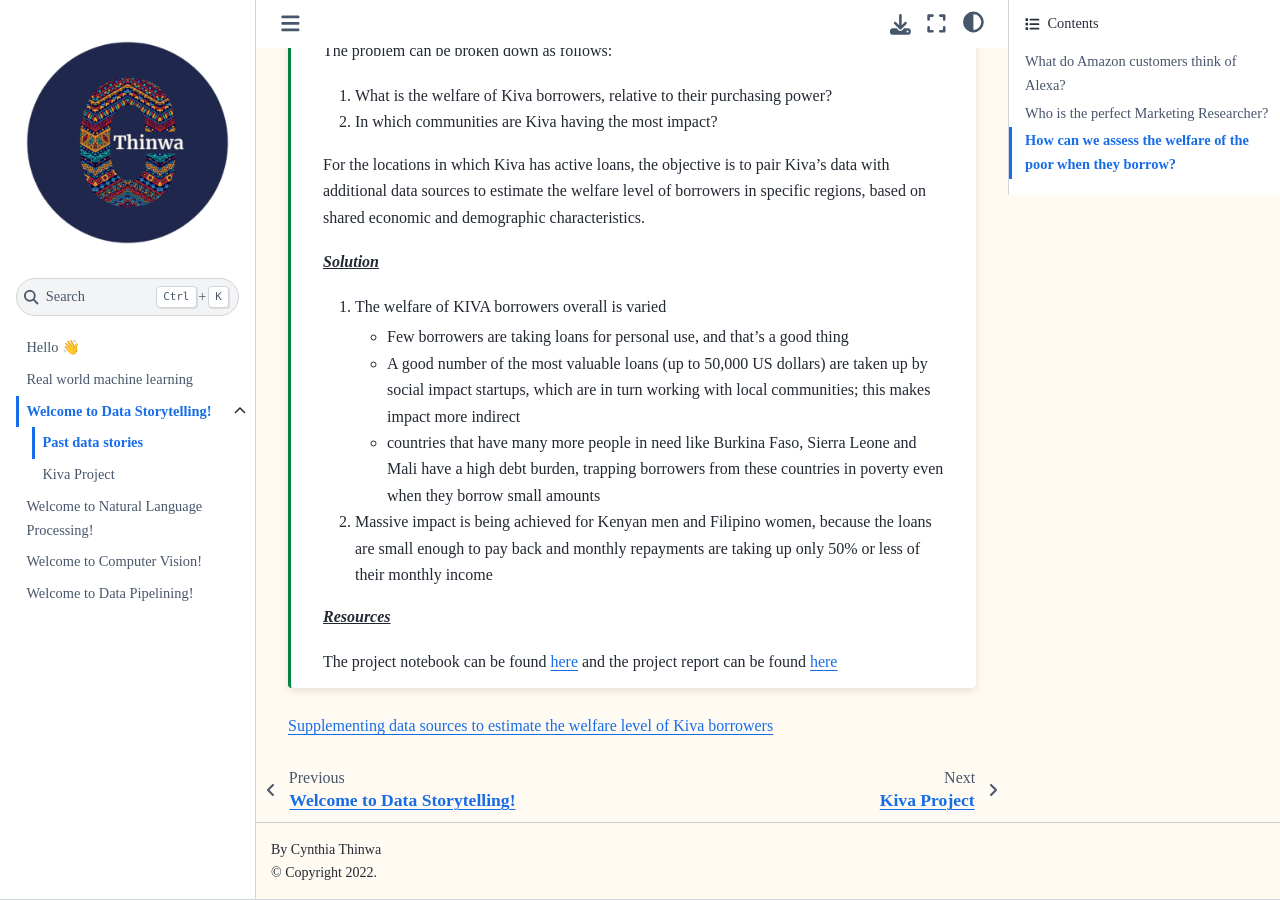
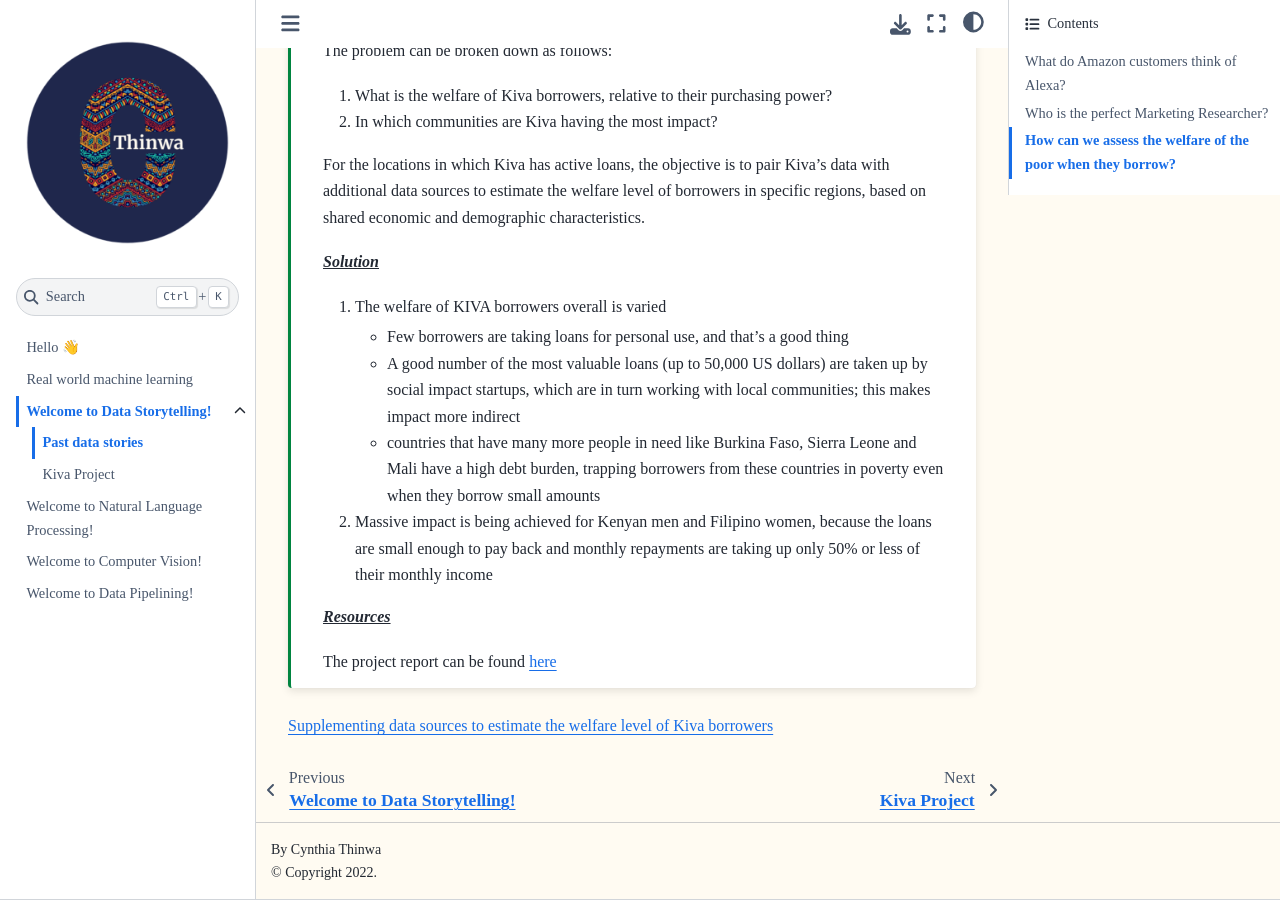
Before and after one commit to CeeThinwa/knowledge-hub, a Jupyter Book: the page built from book/data-storytelling-past-projects.md, in a window 1280 px wide and 900 px high, scrolled down 2598 px. Built offline with Jupyter Book 1.0.4 settings and Sphinx 7.4.7 and the Sphinx Book theme 1.1.4, drawn with Linux system fonts in a browser that asks for light colours.

Commit message:
added content

```diff
--- a/book/data-storytelling-past-projects.md
+++ b/book/data-storytelling-past-projects.md
@@ -99,10 +99,7 @@ For the locations in which Kiva has active loans, the objective is to pair Kiva'
 
 <u>_**Resources**_</u>
 
-The project notebook can be found
-[here](https://github.com/CeeThinwa/Python-Data-Science-Notebooks/blob/master/Amazon_Alexa_Challenge_Revised.ipynb)
-and the project report can be found
-[here](https://drive.google.com/file/d/1UTNIz8CHg2-bXxo5Sb540aXk--q6ZEza/view?usp=sharing)
+The project report can be found [here](kiva.ipynb)
 
 :::
 
```
